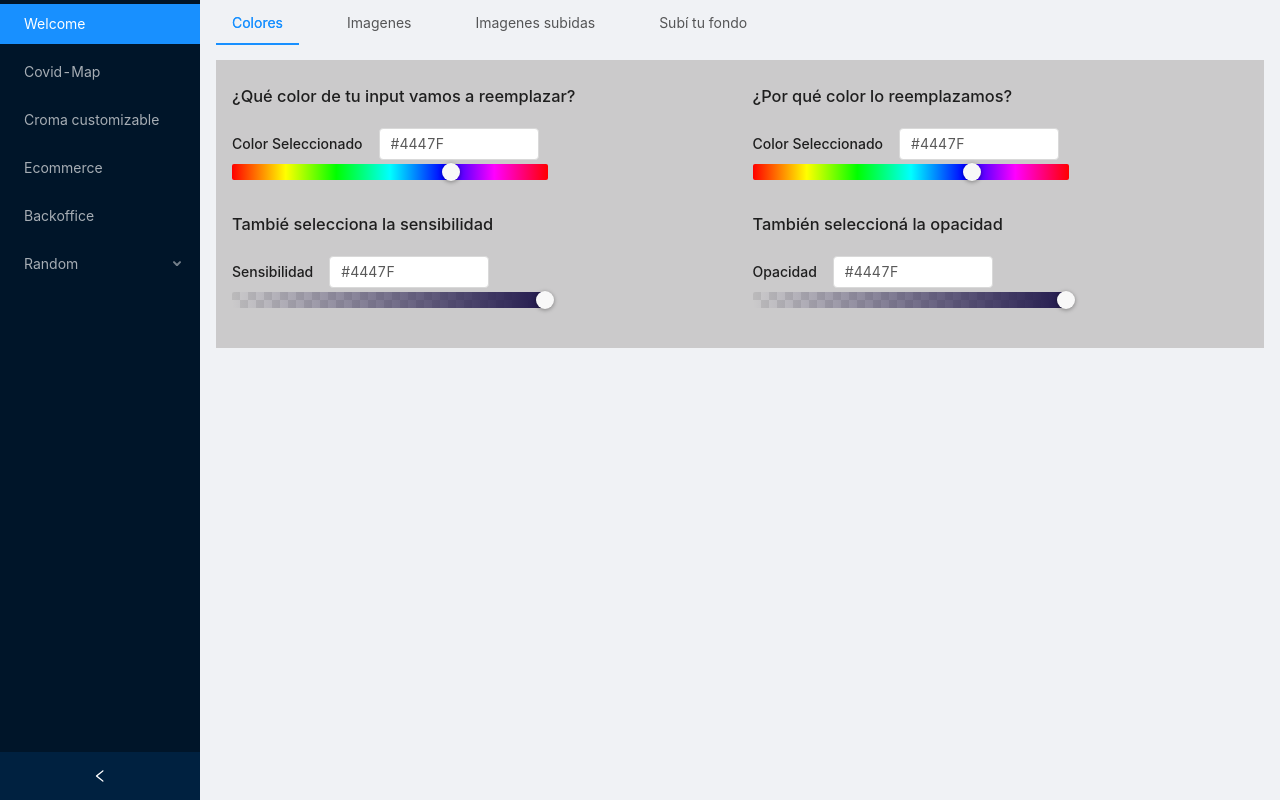
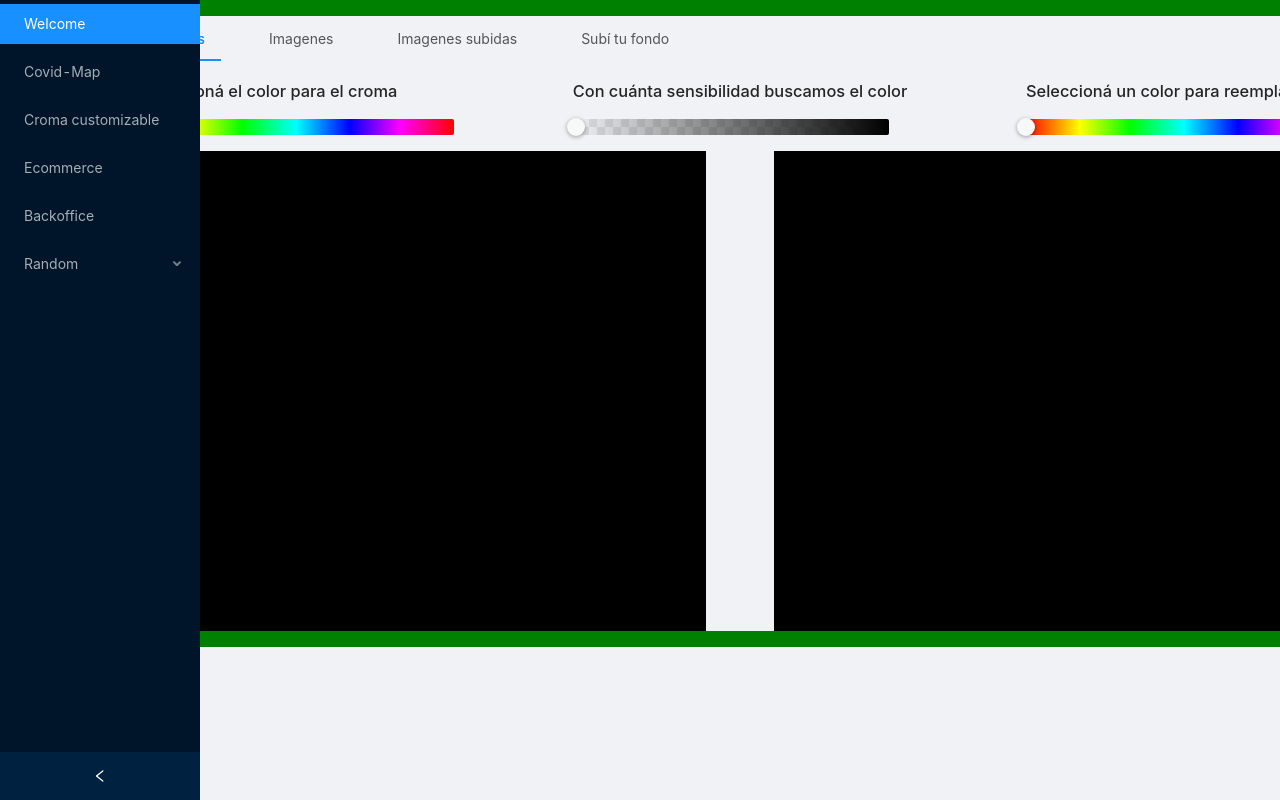
Before and after one commit to pablitxn/playground-frontend, a Next.js app: page /chroma-key in a window 1280 px wide. Built offline with nearby package versions, Linux system fonts and the light colour scheme; no server answers.

Commit message:
feat(chroma): tab colores

```diff
--- a/src/components/chroma-key/canvas/index.tsx
+++ b/src/components/chroma-key/canvas/index.tsx
@@ -3,6 +3,7 @@ import { FC, useState, useRef, useEffect } from "react";
 // Utils
 import { handleChroma } from "./utils";
 // Styles
+import "./styles.less";
 
 interface IState {
 	ctx: any;
@@ -10,7 +11,11 @@ interface IState {
 	videoEl: any;
 }
 
-const Canvas: FC = () => {
+interface ICanvas {
+	className: string;
+}
+
+const Canvas: FC<ICanvas> = ({ className }) => {
 	const [state, setState] = useState<IState>();
 	const canvasRef = useRef(null);
 	const videoRef = useRef(null);
@@ -57,11 +62,9 @@ const Canvas: FC = () => {
 	});
 
 	return (
-		<div className="chroma-key__content">
-			<>
-				<video onLoadedData={handleVideo} ref={videoRef} autoPlay></video>
-				<canvas ref={canvasRef} className="canvas"></canvas>
-			</>
+		<div className={`canvas ${className}`}>
+			<video onLoadedData={handleVideo} ref={videoRef} autoPlay></video>
+			<canvas ref={canvasRef} className="canvas"></canvas>
 		</div>
 	);
 };
--- a/src/components/chroma-key/canvas/styles.less
+++ b/src/components/chroma-key/canvas/styles.less
@@ -1,5 +1,28 @@
+// xl: 0,
+// sm: 0,
+// md: 0,
+// lg: 0,
+// xs: 0
+
 .canvas {
-  background-image: url(https://img.vixdata.io/pd/webp-large/es/sites/default/files/g/galaxia-nebulosas-astronomia-imagen-shutterstock.jpg);
-  background-size: cover;
-  background-position: center;
+	// background-image: url(https://img.vixdata.io/pd/webp-large/es/sites/default/files/g/galaxia-nebulosas-astronomia-imagen-shutterstock.jpg);
+	// background-size: cover;
+	// background-position: center;
+
+	display: flex;
+	flex-direction: row;
+	justify-content: space-between;
+	width: 1268px;
+
+	canvas {
+		width: 600px;
+		height: 480px;
+		background-color: black;
+	}
+
+	video {
+		width: 600px;
+		height: 480px;
+		background-color: black;
+	}
 }
--- a/src/components/chroma-key/configs/index.tsx
+++ b/src/components/chroma-key/configs/index.tsx
@@ -10,10 +10,16 @@ import UploadTab from "./tabs/upload";
 // AntD
 import { Tabs } from "antd";
 import { BgColorsOutlined } from "@ant-design/icons";
+// Styles
+import "./styles.less"
 
 const { TabPane } = Tabs;
 
-const ChromaConfigs: FC = () => {
+interface IChromaConfigs {
+	className: string;
+}
+
+const ChromaConfigs: FC<IChromaConfigs> = ({ className }) => {
 	const [currentTab, setCurrentTab] = useState("colors");
 
 	const handleTab = (value) => setCurrentTab(value);
@@ -21,6 +27,7 @@ const ChromaConfigs: FC = () => {
 	const handleColor = () => {};
 
 	return (
+		<div className={`chroma-configs ${className}`}>
 			<Tabs defaultActiveKey="1" onChange={handleTab} activeKey={currentTab}>
 				<TabPane tab="Colores" key="colors">
 					<ColorsTab onSetColor={handleColor} />
@@ -36,6 +43,7 @@ const ChromaConfigs: FC = () => {
 					<BgColorsOutlined />
 				</TabPane>
 			</Tabs>
+		</div>
 	);
 };
 
--- /dev/null
+++ b/src/components/chroma-key/configs/styles.less
@@ -0,0 +1,7 @@
+.chroma-configs {
+	width: 100%;
+
+	.ant-tabs-nav {
+		margin: 0 0 0 1rem;
+	}
+}
--- a/src/components/chroma-key/configs/tabs/colors.tsx
+++ b/src/components/chroma-key/configs/tabs/colors.tsx
@@ -4,7 +4,7 @@ import { FC } from "react";
 import { useState } from "react";
 // AntD
 import { Form, Col, Row, Input } from "antd";
-import { BgColorsOutlined } from "@ant-design/icons";
+// import { BgColorsOutlined } from "@ant-design/icons";
 // Color Picker
 import { AlphaPicker, HuePicker } from "react-color";
 // Styles
@@ -15,56 +15,28 @@ interface IColorsTab {
 }
 
 const ColorsTab: FC<IColorsTab> = ({ onSetColor }) => {
-	const [state, setState] = useState({
-		colorChroma: "#FFFFF",
-		colorPicker: "#FFFFF",
-		alphaPicker: "60%",
-		sensibility: "0.8"
-	});
+	const [chroma, setChroma] = useState("#fffff");
+	const [sensibility, setSensibility] = useState({ r: 0, g: 0, b: 0, a: 0 });
+	const [replaceColor, setReplaceColor] = useState("#fffff");
 
-	const { colorChroma, colorPicker, alphaPicker, sensibility } = state;
-
-	const handleSketchPicker = () => {
-		// onSetColor(color)
-	};
+	const handleChroma = (color) => setChroma(color.hex);
+	const handleSensibility = (color) => setSensibility(color.rgb);
+	const handleReplaceColor = (color) => setReplaceColor(color.hex);
 
 	return (
 		<Form className="colors-form">
-			<Row gutter={[25, 25]}>
-				<Col span={12}>
-					<Form.Item className="colors-form__field">
-						<h3>¿Qué color de tu input vamos a reemplazar?</h3>
-						<h4>Color Seleccionado</h4>
-						<Input defaultValue="#4447F" />
-						<HuePicker />
-					</Form.Item>
-
-					<Form.Item className="colors-form__field">
-						<h3>Tambié selecciona la sensibilidad</h3>
-						<h4>Sensibilidad</h4>
-						<Input defaultValue="#4447F" />
-
-						<AlphaPicker />
-					</Form.Item>
-				</Col>
-
-				<Col span={12}>
-					<Form.Item className="colors-form__field">
-						<h3>¿Por qué color lo reemplazamos?</h3>
-						<h4>Color Seleccionado</h4>
-
-						<Input defaultValue="#4447F" />
-
-						<HuePicker />
-					</Form.Item>
-					<Form.Item className="colors-form__field">
-						<h3>También seleccioná la opacidad</h3>
-						<h4>Opacidad</h4>
-						<Input defaultValue="#4447F" />
-						<AlphaPicker />
-					</Form.Item>
-				</Col>
-			</Row>
+			<Form.Item>
+				<h3>Seleccioná el color para el croma</h3>
+				<HuePicker color={chroma} onChange={handleChroma} />
+			</Form.Item>
+			<Form.Item>
+				<h3>Con cuánta sensibilidad buscamos el color</h3>
+				<AlphaPicker color={sensibility} onChange={handleSensibility} />
+			</Form.Item>
+			<Form.Item>
+				<h3>Seleccioná un color para reemplazar </h3>
+				<HuePicker color={replaceColor} onChange={handleReplaceColor} />
+			</Form.Item>
 		</Form>
 	);
 };
--- a/src/components/chroma-key/configs/tabs/styles.less
+++ b/src/components/chroma-key/configs/tabs/styles.less
@@ -1,16 +1,11 @@
+// Colors Tab
 .colors-form {
-  background-color: rgba(150, 141, 141, 0.404);
-  padding: 1rem;
+	display: flex;
+	justify-content: space-between;
+	align-content: center;
+	padding: 0.7rem 1rem 1rem 1rem;
 
-  &__field {
-
-    h4 {
-      display: inline;
-      margin-right: 1rem;
-    }
-
-    input {
-      width: 10rem;
-    }
-  }
+	.ant-form-item {
+		margin: 0;
+	}
 }
--- /dev/null
+++ b/src/layouts/chroma-key/index.tsx
@@ -0,0 +1,18 @@
+// React
+import { FC } from "react";
+// Components
+import Canvas from "components/chroma-key/canvas";
+import ChromaConfigs from "components/chroma-key/configs";
+// Styles
+import "./styles.less";
+
+const Chroma: FC = () => {
+	return (
+		<div className="chroma-key">
+			<ChromaConfigs className="chroma-key__configs" />
+			<Canvas className="chroma-key__canvas" />
+		</div>
+	);
+};
+
+export default Chroma;
--- /dev/null
+++ b/src/layouts/chroma-key/styles.less
@@ -0,0 +1,21 @@
+// @xl: ;
+// @sm: ;
+// @md: ;
+// @lg: ;
+// @xs: ;
+
+.chroma-key {
+	width: 1268px;
+	height: 100%;
+	display: flex;
+	justify-content: center;
+	align-items: center;
+	flex-direction: column;
+	border: 1rem solid green;
+
+	// &__configs {
+	// }
+
+	// &__canvas {
+	// }
+}
--- a/src/pages/chroma-key/index.tsx
+++ b/src/pages/chroma-key/index.tsx
@@ -1,16 +1,16 @@
 // React
 import { FC } from "react";
-// Components
-import Canvas from "components/chroma-key/canvas";
-import ChromaConfigs from "components/chroma-key/configs";
+// Layouts
+import ChromaKeyLayout from "layouts/chroma-key";
+// Styles
+import "./styles.less";
 
-const Chroma: FC = () => {
+const ChromaView: FC = () => {
 	return (
-		<>
-			<ChromaConfigs />
-			<Canvas />
-		</>
+		<div className="chroma-view">
+			<ChromaKeyLayout />
+		</div>
 	);
 };
 
-export default Chroma;
+export default ChromaView;
--- /dev/null
+++ b/src/pages/chroma-key/styles.less
@@ -0,0 +1,13 @@
+// @xl: ;
+// @sm: ;
+// @md: ;
+// @lg: ;
+// @xs: ;
+
+.chroma-view {
+	width: 100%;
+	display: flex;
+	justify-content: center;
+	align-items: center;
+	flex-direction: column;
+}
```
Lines whose indentation alone changed are shown as unchanged.
